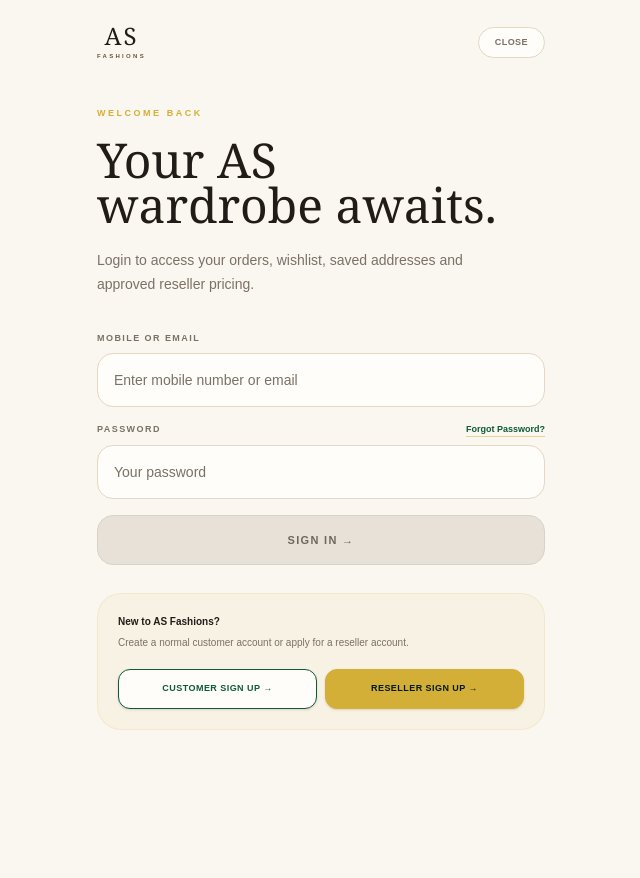
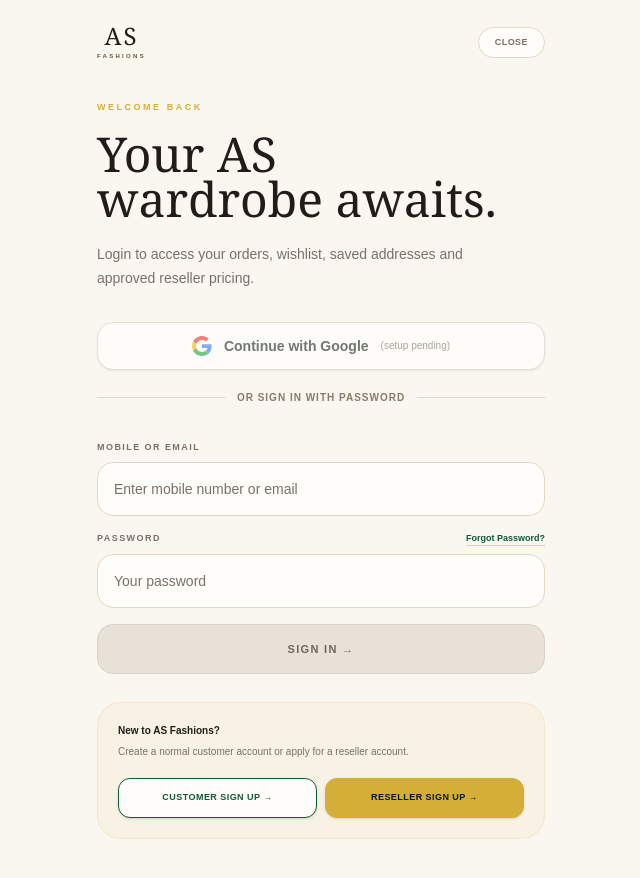
Before and after one commit to gooddeeds0204-eng/ar-fashions, a Next.js app: page /login in a window 1280 px wide. Shown: the top 878 px of the page, without its empty margins (319-959 px from the left). Before the commit the page ends 800 px from the top, so only its background shows below. Built offline with nearby package versions, Linux system fonts and the light colour scheme; no server answers.

Commit message:
Add Google sign-in to customer login and signup and explicit linking in My Account

```diff
--- a/src/app/login/page.tsx
+++ b/src/app/login/page.tsx
@@ -3,6 +3,8 @@
 import { FormEvent, useState } from "react";
 import { useRouter } from "next/navigation";
 import BrandLogo from "@/components/BrandLogo";
+import GoogleSignInButton from "@/components/GoogleSignInButton";
+import { useEffect } from "react";
 
 export default function LoginPage() {
   const router = useRouter();
@@ -15,6 +17,24 @@ export default function LoginPage() {
     useState(false);
   const [error, setError] =
     useState("");
+
+  useEffect(() => {
+    const reason = new URLSearchParams(window.location.search).get("google");
+    const messages: Record<string, string> = {
+      not_configured: "Google Sign-In is being configured. Please use your password for now.",
+      sign_in_first: "Sign in to your account before connecting Google.",
+      existing_account: "An account with this email already exists. Sign in with your password, then connect Google from My Account.",
+      link_email_mismatch: "Your Google email must match the email saved in your AS FASHIONS profile.",
+      already_linked: "That Google account is already connected to a different customer.",
+      expired: "Google sign-in expired. Please try again.",
+      cancelled: "Google sign-in was cancelled.",
+      invalid_state: "Google sign-in validation failed. Please try again.",
+      account_unavailable: "This account is unavailable. Please contact support.",
+      provider_error: "Google could not complete sign-in. Please try again.",
+      failed: "Google sign-in could not be completed. Please try again.",
+    };
+    if (reason) setError(messages[reason] || "Google sign-in could not be completed.");
+  }, []);
 
   async function submit(
     event: FormEvent,
@@ -122,6 +142,15 @@ export default function LoginPage() {
             addresses and approved
             reseller pricing.
           </p>
+
+          <div className="mt-8">
+            <GoogleSignInButton />
+            <div className="my-5 flex items-center gap-3">
+              <div className="h-px flex-1 bg-[#E4D7C4]" />
+              <span className="text-[10px] font-bold uppercase tracking-widest text-[#887B6A]">or sign in with password</span>
+              <div className="h-px flex-1 bg-[#E4D7C4]" />
+            </div>
+          </div>
 
           <form
             onSubmit={submit}
```
